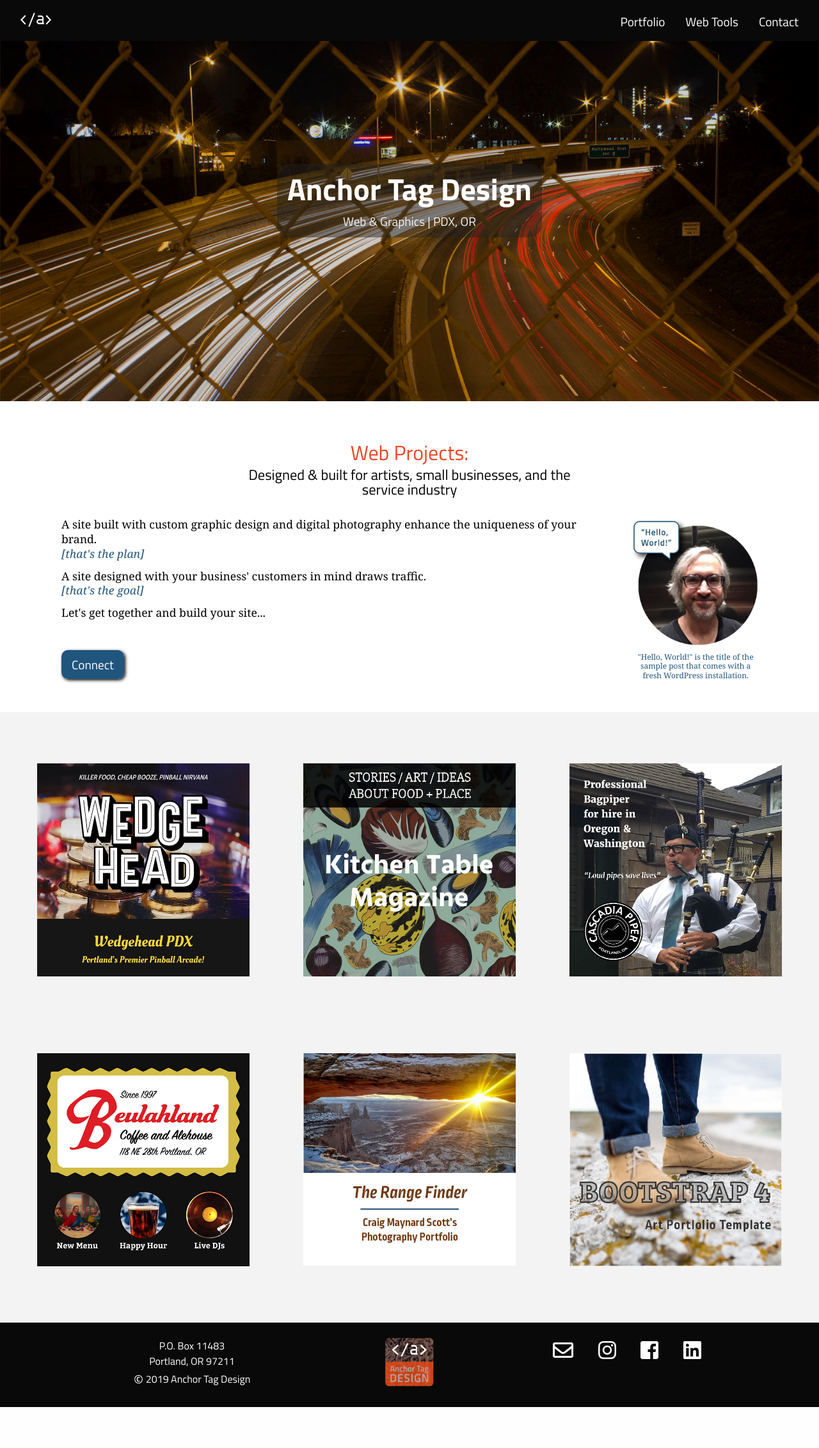
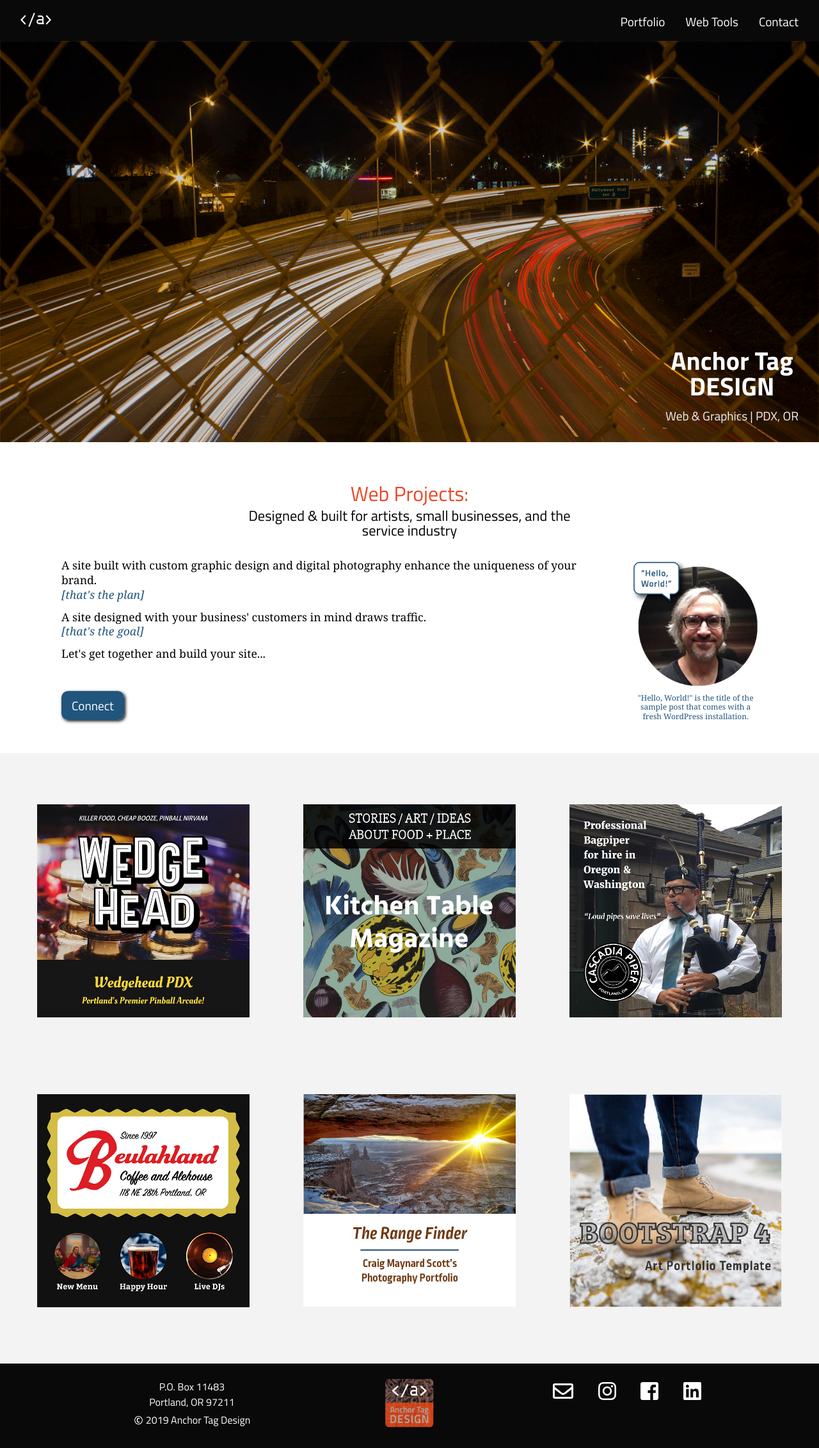
Before and after one commit to mariomax/ATD-2, a PHP site: page / in a window 1280 px wide. Shown: the whole page at 64% size. Before the commit the page ends 2199 px from the top, so only its background shows below. Run offline with PHP 8.4, Linux system fonts and the light colour scheme; some libraries are stand-ins or nearby versions.

Commit message:
New hero layout! Next task is making hero.inc a little smaller.

```diff
--- a/css/style.css
+++ b/css/style.css
@@ -117,7 +117,7 @@ button a:hover {
   -webkit-box-align: center;
   -ms-flex-align: center;
   align-items: center;
-  height: 4rem;
+  height: 10vh;
   padding: 0 2rem;
   top: 0;
   z-index: 2;
@@ -149,13 +149,13 @@ button a:hover {
 /* Header & hero image */
 .hero-area {
   position: relative;
-  width: 100%;
   margin: 0;
+  overflow: hidden;
 }
 .hero-area img {
   display: block;
-  width: 100%;
-  height: auto;
+  height: 90vh;
+  width: auto;
 }
 .header-text {
   position: absolute;
@@ -168,22 +168,16 @@ button a:hover {
   display: -webkit-box;
   display: -ms-flexbox;
   display: flex;
-  -webkit-box-pack: center;
-  -ms-flex-pack: center;
-  justify-content: center;
-  -webkit-box-align: center;
-  -ms-flex-align: center;
-  align-items: center;
+  justify-content: flex-end;
+  align-items: flex-end;
   text-align: center;
 }
 .header-text .titles {
-  background: #22222277;
-  border-radius: 20px;
-  padding: 1rem;
+  padding: 0 2rem 4rem;
 }
 .header-text h1 {
   color: #FFF;
-  font-size: 3rem;
+  font-size: 2.5rem;
   font-weight: 700;
   /* position: absolute; */
   padding-bottom: 1rem;
@@ -520,6 +514,15 @@ footer .copyright {
 }
 /* #################### Media Query for 600px; #################### */
 @media (min-width: 600px) {
+  /* Navigation */
+  .top-nav {
+    height: 4rem;
+  }
+  /* Hero area */
+  .hero-area img {
+    height: auto;
+    width: 100%;
+  }
   /* Intro section */
   .intro {
     padding: 3rem;
@@ -605,6 +608,13 @@ footer .copyright {
   .navbar .sub-nav {
     display: none;
   }
+  /* Hero area */
+  .hero-area img {
+    padding-top: 64px;
+  }
+  .header-text .titles {
+    padding: 2rem;
+  }
   /* Intro section */
   .intro {
     padding: 2rem 5rem 3rem;
@@ -616,6 +626,8 @@ footer .copyright {
   /* Portfolio section */
   .thumbs {
     grid-template-rows: repeat(3, 1fr);
+    -webkit-box-align: start;
+    -ms-flex-align: start;
     align-items: flex-start;
   }
   #portfolio {
@@ -781,7 +793,7 @@ footer .copyright {
     color: #F3F3F3;
     position: absolute;
     top: 12%;
-    padding: 2rem;
+    padding: 2rem 2.5rem;
     line-height: 1.5;
   }
   .tools {
--- a/css/style.less
+++ b/css/style.less
@@ -121,7 +121,7 @@ button {
   -webkit-box-align: center;
       -ms-flex-align: center;
           align-items: center;
-  height: 4rem;
+  height: 10vh;
   padding: 0 2rem;
   top: 0;
   z-index: 2;
@@ -157,12 +157,13 @@ button {
 
 .hero-area {
   position: relative;
-  width: 100%;
   margin: 0;
+  overflow: hidden;
+  // width: 100%;
   img {
     display: block;
-    width: 100%;
-    height: auto;
+    height: 90vh;
+    width: auto;
   }
 }
 
@@ -177,21 +178,15 @@ button {
   display: -webkit-box;
   display: -ms-flexbox;
   display: flex;
-  -webkit-box-pack: center;
-      -ms-flex-pack: center;
-          justify-content: center;
-  -webkit-box-align: center;
-      -ms-flex-align: center;
-          align-items: center;
+      justify-content: flex-end;
+      align-items: flex-end;
   text-align: center;
   .titles {
-    background: #22222277;
-    border-radius: 20px;
-    padding: 1rem;
+    padding: 0 2rem 4rem;
   }
   h1 {
     color: @white;
-    font-size: 3rem;
+    font-size: 2.5rem;
     font-weight: 700;
     /* position: absolute; */
     padding-bottom: 1rem;
@@ -557,6 +552,17 @@ footer {
 /* #################### Media Query for 600px; #################### */
 
 @media (min-width: 600px) {
+/* Navigation */
+.top-nav {
+  height: 4rem;
+}
+/* Hero area */
+.hero-area {
+  img {
+    height: auto;
+    width: 100%;
+  }
+}
 /* Intro section */
   .intro {
     padding: 3rem;
@@ -647,6 +653,17 @@ footer {
       display: none;
     }
   }
+  /* Hero area */
+  .hero-area {
+    img {
+      padding-top: 64px;
+    }
+  }
+  .header-text {
+    .titles {
+      padding: 2rem;
+    }
+  }
   /* Intro section */
   .intro {
     padding: 2rem 5rem 3rem;
@@ -658,7 +675,9 @@ footer {
   /* Portfolio section */
   .thumbs {
     grid-template-rows: repeat(3, 1fr);
-    align-items: flex-start;
+    -webkit-box-align: start;
+        -ms-flex-align: start;
+            align-items: flex-start;
   }
   #portfolio {
     padding-top: 3rem;
@@ -831,7 +850,7 @@ footer {
       color: @light;
       position: absolute;
       top: 12%;
-      padding: 2rem;
+      padding: 2rem 2.5rem;
       line-height: 1.5;
     }
   }
--- a/includes/header.inc.php
+++ b/includes/header.inc.php
@@ -9,7 +9,7 @@
 
 	<div class="header-text">
 		<div class="titles">
-			<h1>Anchor Tag Design</h1>
+			<h1>Anchor Tag<br/>DESIGN</h1>
 			<h2>Web &amp; Graphics | PDX, OR</h2>
 		</div>
 	</div>
--- a/includes/header.php
+++ b/includes/header.php
@@ -4,12 +4,12 @@
 		<source media="(min-width: 1200px)" srcset="images/hero-large.jpg, images/hero-large@2x.jpg 2x">
 		<source media="(min-width: 700px)" srcset="images/hero-med.jpg, images/hero-med@2x.jpg 2x">
 		<source media="(min-width: 500px)" srcset="images/hero-small.jpg, images/hero-small@2x.jpg 2x">
-		<img src="images/hero-square.jpg" alt="Interstate 84, Portland Oregon">
+		<img src="images/hero-4x5.jpg" alt="Interstate 84, Portland Oregon">
 	</picture>
 
 	<div class="header-text">
 		<div class="titles">
-			<h1>Anchor Tag Design</h1>
+			<h1>Anchor Tag<br/>DESIGN</h1>
 			<h2>Web &amp; Graphics | PDX, OR</h2>
 		</div>
 	</div>
```
Also changed, not shown: images/hero-4x5.jpg (added), images/hero-large.jpg, images/hero-large@2x.jpg, images/hero-med@2x.jpg, images/hero-small.jpg, images/hero-small@2x.jpg.
